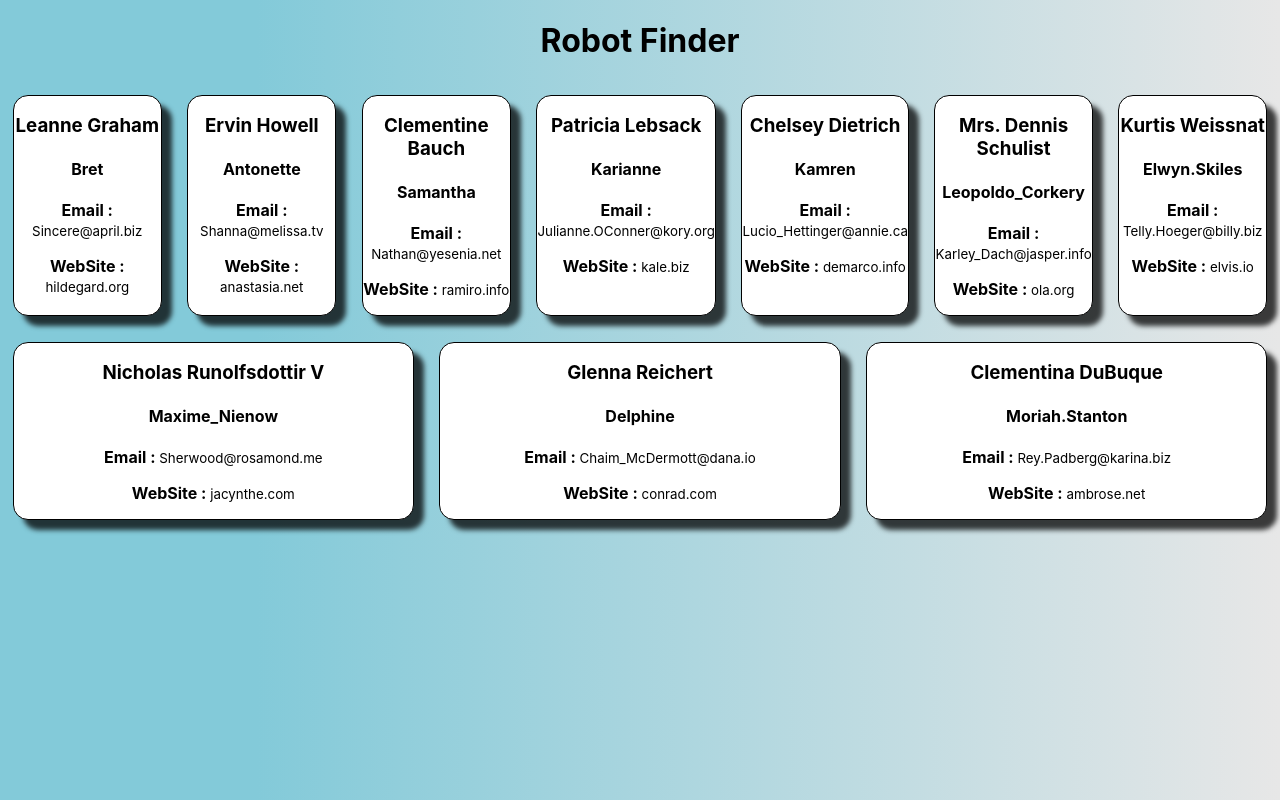
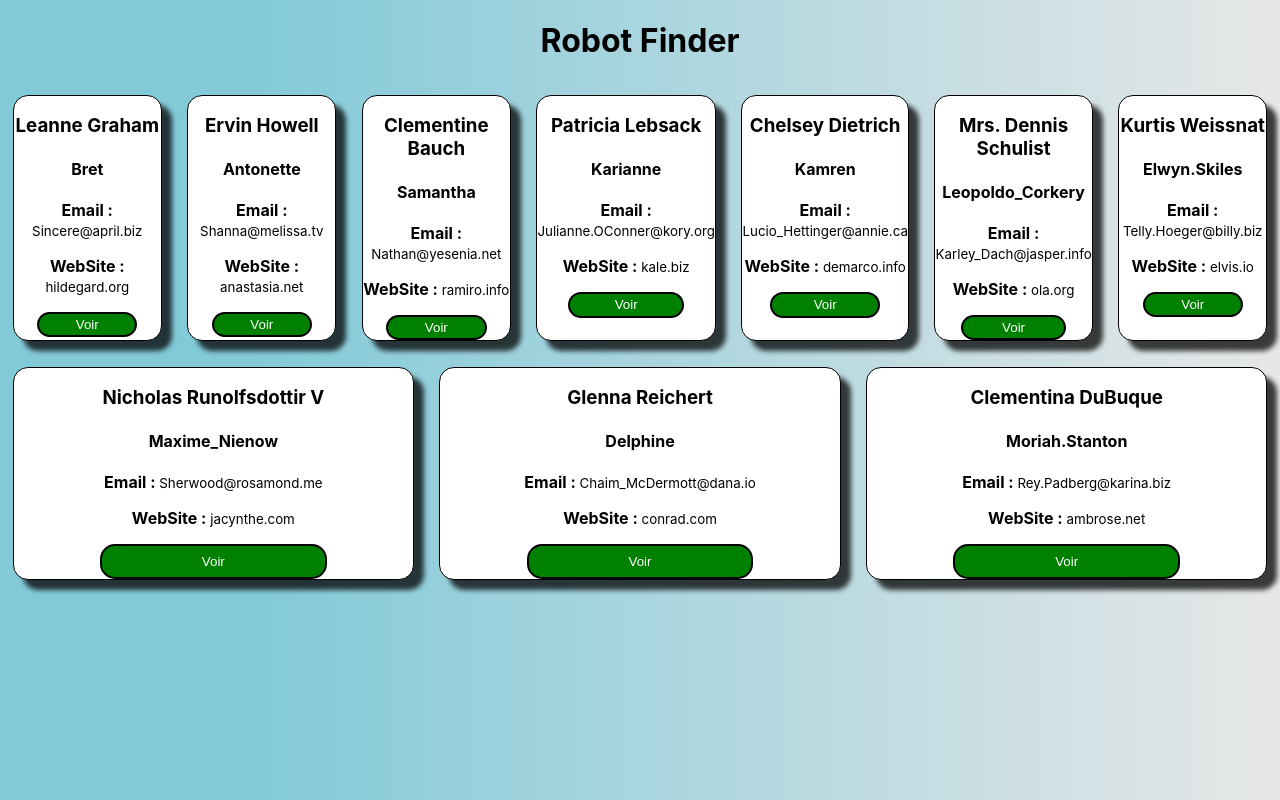
Before and after one commit to jujuck/Robot-finder, a React (Create React App) app: page / in a window 1280 px wide. Built offline with nearby package versions, Linux system fonts and the light colour scheme.

Commit message:
Ajout du composant RobotAdress avec sa logique de toggle, son css et mise en place dans le RobotCard

```diff
--- a/src/App.css
+++ b/src/App.css
@@ -22,3 +22,19 @@ body {
   -moz-box-shadow: 10px 10px 5px 0px rgba(0,0,0,0.75);
   box-shadow: 10px 10px 5px 0px rgba(0,0,0,0.75);
 }
+
+.btn {
+  padding: 2% 25%;
+  border: 2px solid black;
+  border-radius: 15px;
+}
+
+.btn-red {
+  background-color: red;
+  color: white;
+}
+
+.btn-green {
+  background-color: green;
+  color: white;
+}
--- /dev/null
+++ b/src/components/RobotAdress.jsx
@@ -0,0 +1,21 @@
+import React, { useState } from 'react'
+
+const RobotAdress = ({ address }) => {
+  const [activ, setActive] = useState(false);
+
+  return <div>
+    <div>
+      <button className={activ ? 'btn btn-red ' : 'btn btn-green'} onClick={() => setActive(!activ)}>Voir</button>
+    </div>
+    <div>
+      {activ ? <div>
+        <h6 className="text-center">Mon adresse</h6>
+        <p className="text-center">{address.suite}</p>
+        <p className="text-center">{address.street}</p>
+        <p className="text-center">{address.zipcode} - {address.city}</p></div> : ''
+      }
+    </div>
+  </div>
+}
+
+export default RobotAdress
--- a/src/components/RobotCard.jsx
+++ b/src/components/RobotCard.jsx
@@ -1,4 +1,6 @@
-import React from 'react'
+import React from 'react';
+
+import RobotAdress from './RobotAdress';
 
 const RobotCard = ({ robot }) => {
   return (
@@ -7,6 +9,7 @@ const RobotCard = ({ robot }) => {
       <h4>{robot.username}</h4>
       <p><b>Email : </b><small>{robot.email}</small></p>
       <p><b>WebSite : </b><small>{robot.website}</small></p>
+      <RobotAdress address={robot.address} />
     </div>
   )
 }
```
